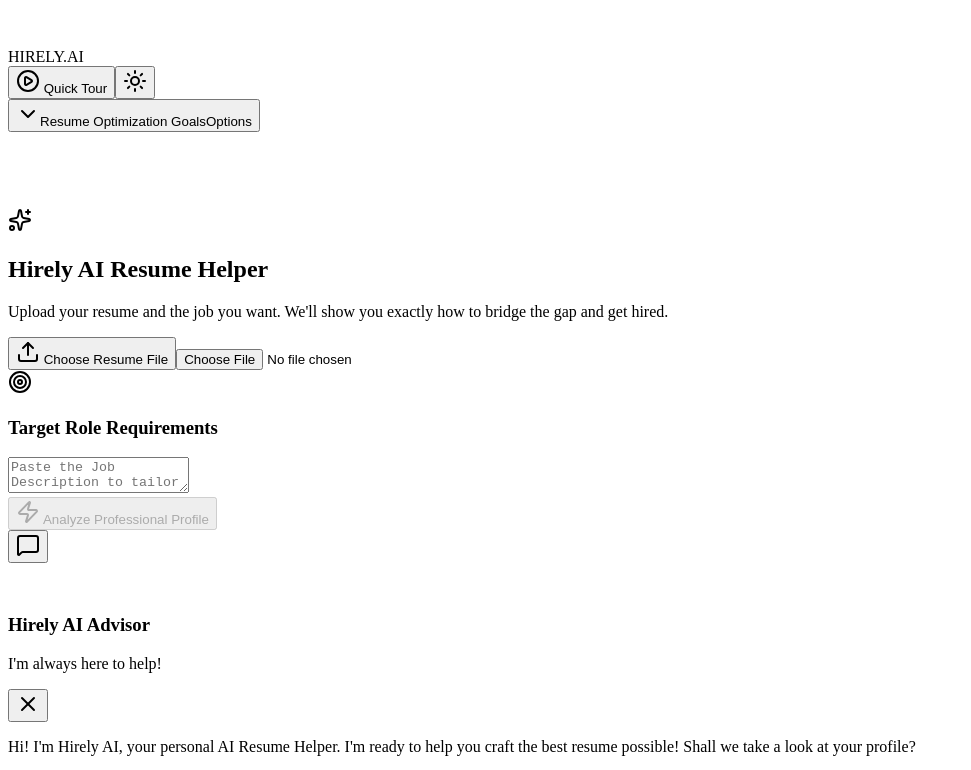
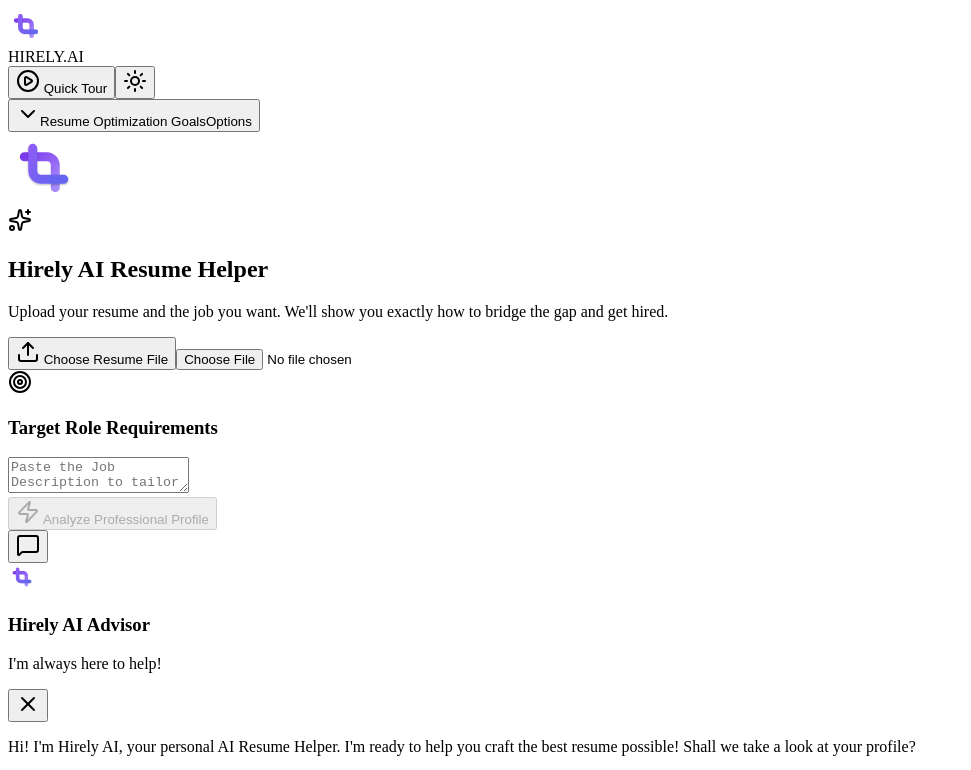
Before and after one commit to syliow/Hirely-AI, a Next.js app: page / in a window 1280 px wide. Shown: the top 770 px of the page, without its empty margins (0-971 px from the left). Built offline with nearby package versions, Linux system fonts and the light colour scheme.

Commit message:
design: sync BrandLogo component with latest icon.svg design

```diff
--- a/components/BrandLogo.tsx
+++ b/components/BrandLogo.tsx
@@ -3,18 +3,55 @@
 
 export const BrandLogo = ({ className = "w-10 h-10", size = 24 }: { className?: string, size?: number }) => {
   return (
-    <div className={`${className} bg-violet-500/10 dark:bg-violet-500/5 rounded-2xl flex items-center justify-center overflow-hidden transition-all duration-500 border border-violet-500/20 dark:border-violet-500/10 hover:border-violet-500/40 group/logo shadow-inner`}>
+    <div className={`${className} bg-violet-500/5 dark:bg-violet-500/5 rounded-3xl flex items-center justify-center overflow-hidden transition-all duration-500 border border-violet-500/10 dark:border-white/5 hover:border-violet-500/30 group/logo shadow-sm`}>
       <svg
         width={size}
         height={size}
-        viewBox="0 0 24 24"
+        viewBox="0 0 512 512"
         fill="none"
         xmlns="http://www.w3.org/2000/svg"
-        className="group-hover/logo:scale-110 group-hover/logo:rotate-[12deg] transition-transform duration-500"
+        className="group-hover/logo:scale-110 transition-transform duration-700 ease-out"
       >
-        <path d="M12 12L20 7.5L12 3L4 7.5L12 12Z" className="fill-violet-400 dark:fill-violet-400" />
-        <path d="M12 12L20 7.5V16.5L12 21V12Z" className="fill-violet-600 dark:fill-violet-600" />
-        <path d="M12 12L4 7.5V16.5L12 21V12Z" className="fill-violet-800 dark:fill-violet-800" />
+        <defs>
+          <linearGradient id="primaryGradLogo" x1="0%" y1="0%" x2="100%" y2="100%">
+            <stop offset="0%" style={{stopColor: '#8b5cf6'}} />
+            <stop offset="100%" style={{stopColor: '#6366f1'}} />
+          </linearGradient>
+          <linearGradient id="secondaryGradLogo" x1="100%" y1="100%" x2="0%" y2="0%">
+            <stop offset="0%" style={{stopColor: '#a78bfa'}} />
+            <stop offset="100%" style={{stopColor: '#7c3aed'}} />
+          </linearGradient>
+          <filter id="shadowLogo" x="-20%" y="-20%" width="140%" height="140%">
+            <feGaussianBlur in="SourceAlpha" stdDeviation="6"/>
+            <feOffset dx="0" dy="4" result="offsetblur"/>
+            <feComponentTransfer>
+              <feFuncA type="linear" slope="0.3"/>
+            </feComponentTransfer>
+            <feMerge>
+              <feMergeNode/>
+              <feMergeNode in="SourceGraphic"/>
+            </feMerge>
+          </filter>
+        </defs>
+        <g transform="translate(256, 256)">
+          <path
+            d="M80,140 L80,-20 C80,-53 53,-80 20,-80 L-140,-80"
+            stroke="url(#secondaryGradLogo)"
+            strokeWidth="64"
+            strokeLinecap="round"
+            strokeLinejoin="round"
+          />
+          <g filter="url(#shadowLogo)">
+            <path
+              d="M-80,-140 L-80,20 C-80,53 -53,80 -20,80 L140,80"
+              stroke="url(#primaryGradLogo)"
+              strokeWidth="64"
+              strokeLinecap="round"
+              strokeLinejoin="round"
+            />
+          </g>
+          <circle cx="0" cy="0" r="12" fill="white" />
+        </g>
       </svg>
     </div>
   );
```
